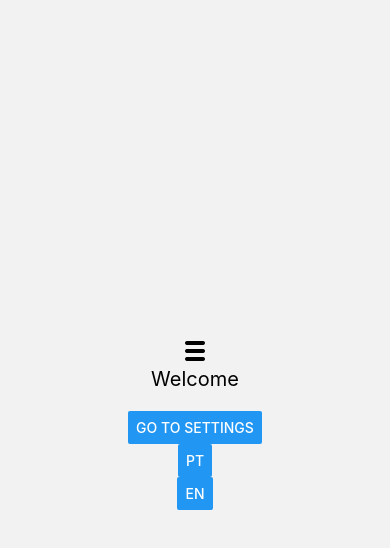
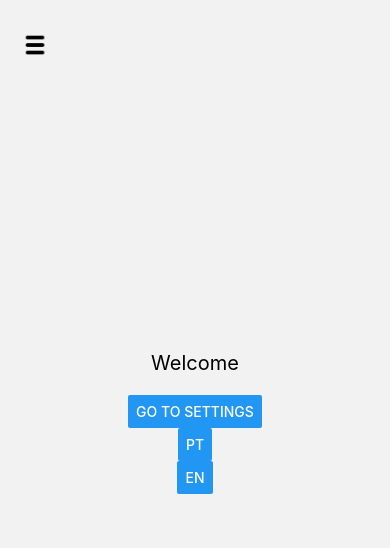
Before and after one commit to akyua/studano, a React Native app: screen /Home in a window 390 px wide. Shown: the top 548 px of the page. Built offline with nearby package versions, Linux system fonts and the light colour scheme; what react-native-localize would draw is missing.

Commit message:
[TDEV-1] Novo componente para o botão do menu

```diff
--- /dev/null
+++ b/src/components/MenuButton.tsx
@@ -0,0 +1,26 @@
+import React from 'react';
+import { TouchableOpacity, Image, StyleSheet } from 'react-native';
+import menuIcon from '@/../assets/menu.png';
+// TODO - em caso de troca para usar outro icone alem do menu classico alterar com base em props qual icone vai aparecer.
+
+export default function MenuButton({ onPress }: { onPress?: () => void }) {
+  return (
+    <TouchableOpacity style={styles.container} onPress={onPress}>
+      <Image source={menuIcon} style={styles.icon} />
+    </TouchableOpacity>
+  );
+}
+
+const styles = StyleSheet.create({
+  container: {
+    position: 'absolute',
+    top: 20,
+    left: 10,
+    padding: 10,
+    zIndex: 1,
+  },
+  icon: {
+    width: 30,
+    height: 30,
+  },
+});
--- a/src/screens/HomeScreen.tsx
+++ b/src/screens/HomeScreen.tsx
@@ -1,9 +1,10 @@
 import React from 'react';
-import { View, Text, Button, StyleSheet, TouchableOpacity, Image } from 'react-native';
+import { View, Text, Button, StyleSheet, TouchableOpacity, Image, SafeAreaView } from 'react-native';
 import { NativeStackScreenProps } from '@react-navigation/native-stack';
 import 'i18n';
 import { useTranslation } from 'react-i18next';
-import menuIcon from '@/assets/menu.png';
+import menuIcon from '@/../assets/menu.png';
+import MenuButton from '@/components/MenuButton';
 
 type RootStackParamList = {
   Home: undefined;
@@ -15,14 +16,11 @@ type HomeScreenProps = NativeStackScreenProps<RootStackParamList, 'Home'>;
 function HomeScreen({ navigation }: HomeScreenProps) {
   const { t, i18n } = useTranslation();
   return (
-    <View style={styles.container}>
-    <TouchableOpacity >
-        <Image
-          source={menuIcon}
-          style={styles.icon}
-        />
-      </TouchableOpacity>
+    <SafeAreaView style={styles.safeAreaContainer}>
+      <MenuButton />
+      <View style={styles.mainContent}>
         <Text style={styles.text}>{t('home.welcome')}</Text>
+
         <Button
           title={t("home.settings")}
           onPress={() => navigation.navigate('Settings')}
@@ -30,12 +28,22 @@ function HomeScreen({ navigation }: HomeScreenProps) {
         <Button title="PT" onPress={() => i18n.changeLanguage('pt')} />
         <Button title="EN" onPress={() => i18n.changeLanguage('en')} />
       </View>
+    </SafeAreaView>
   );
 }
 
 const styles = StyleSheet.create({
-  container: { flex: 1, alignItems: 'center', justifyContent: 'center' },
+  safeAreaContainer: {
+    flex: 1,
+  },
+
   text: { fontSize: 20, marginBottom: 20 },
+
+  mainContent: {
+    flex: 1,
+    justifyContent: 'center',
+    alignItems: 'center',
+  },
 });
 
 export default HomeScreen;
```
Also changed, not shown: assets/fire.png (added). Lines whose indentation alone changed are shown as unchanged.
